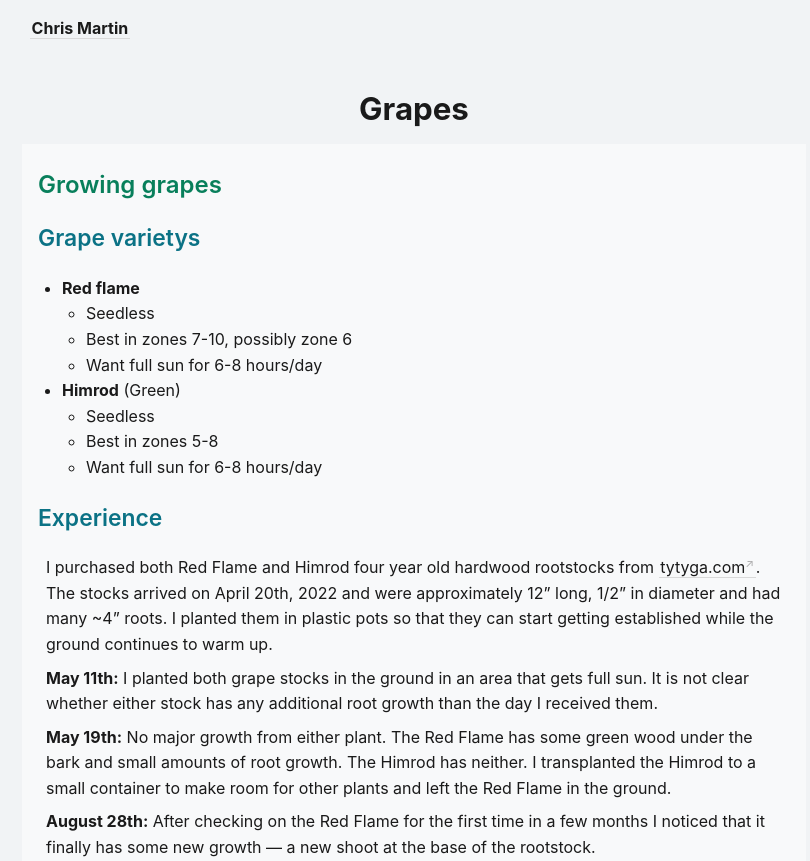
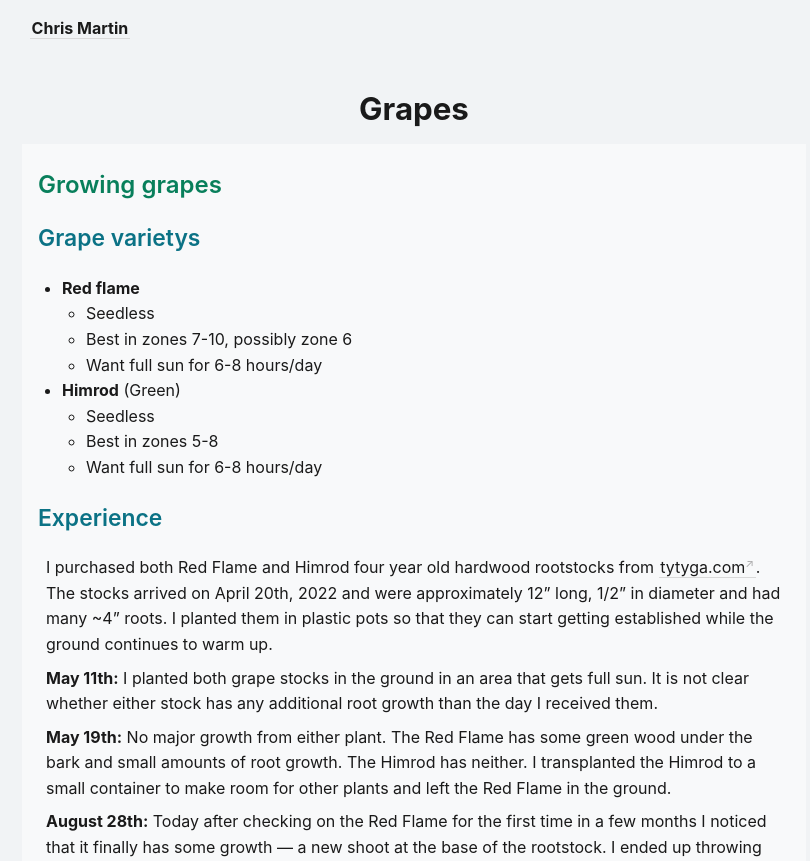
Before and after one commit to chriswmartin/text, a Jekyll site: the page built from _notes/grapes.md, in a window 1280 px wide. Shown: the top 861 px of the page, without its empty margins (226-1036 px from the left). Built offline with Jekyll 4.4.1, drawn with Linux system fonts in a browser that asks for light colours; part of the change alters nothing that is shown; some of the changed text lies outside the part shown; grey boxes are pictures that could not be loaded.

Commit message:
Update note grapes.md

```diff
--- a/_notes/grapes.md
+++ b/_notes/grapes.md
@@ -26,6 +26,6 @@ I purchased both Red Flame and Himrod four year old hardwood rootstocks from [ty
 
 **May 19th:** No major growth from either plant. The Red Flame has some green wood under the bark and small amounts of root growth. The Himrod has neither. I transplanted the Himrod to a small container to make room for other plants and left the Red Flame in the ground.
 
-**August 28th:** After checking on the Red Flame for the first time in a few months I noticed that it finally has some new growth — a new shoot at the base of the rootstock.
+**August 28th:** Today after checking on the Red Flame for the first time in a few months I noticed that it finally has some growth — a new shoot at the base of the rootstock. I ended up throwing out the Himrod a month or two ago after not seeing any progress.
 
 ![](../assets/images/IMG_4898.jpg)
```
